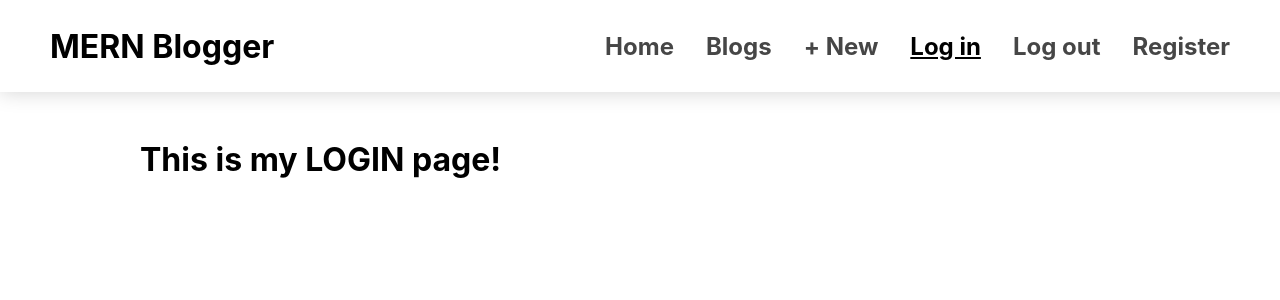
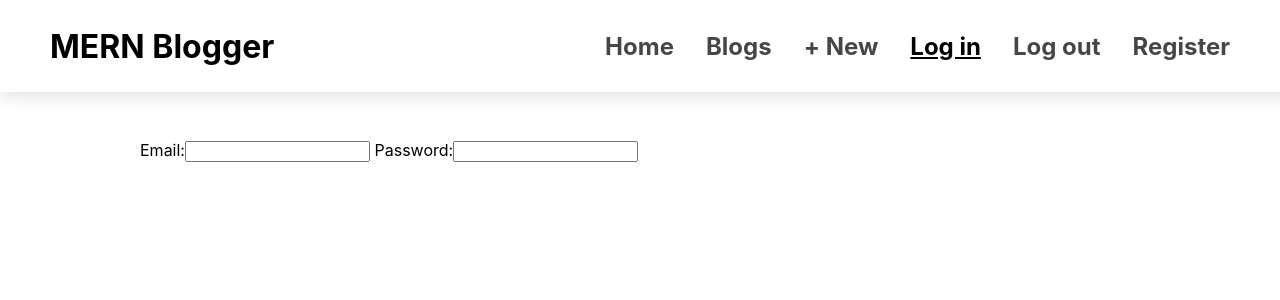
Before and after one commit to Michael-J-Fernandez/ExpressBlogger_mern_client, a React (Create React App) app: page /login in a window 1280 px wide. Shown: the top 300 px of the page. Built offline with nearby package versions, Linux system fonts and the light colour scheme; no server answers.

Commit message:
Create login component and form.

```diff
--- a/src/pages/Login.js
+++ b/src/pages/Login.js
@@ -1,7 +1,51 @@
+import { useState } from "react";
+
 const Login = () => {
-    return (
-        <h1>This is my LOGIN page!</h1>
-    );
-}
+  const resetInput = {
+    email: "",
+    password: "",
+  };
+
+  const [loginInput, setLoginInput] = useState(resetInput);
+
+  const handleChange = (e) => {
+    const { name, value } = e.target;
+
+    setLoginInput((prev) => ({ ...prev, [name]: value }));
+    console.log(loginInput);
+  };
+
+  const handleSubmit = (e) => {
+    e.preventDefault();
+    console.log(loginInput);
+  };
+
+  return (
+    <form className="login-form" onSubmit={handleSubmit}>
+      <label htmlFor="email">
+        {" "}
+        Email:
+        <input
+          type="email"
+          name="email"
+          id="email"
+          onChange={(e) => handleChange(e)}
+          value={loginInput.email}
+        />
+      </label>
+      <label htmlFor="password">
+        {" "}
+        Password:
+        <input
+          type="password"
+          name="password"
+          id="password"
+          onChange={(e) => handleChange(e)}
+          value={loginInput.password}
+        />
+      </label>
+    </form>
+  );
+};
 
 export default Login;
```
Also changed, not shown: src/context/AuthContext.js (added).
